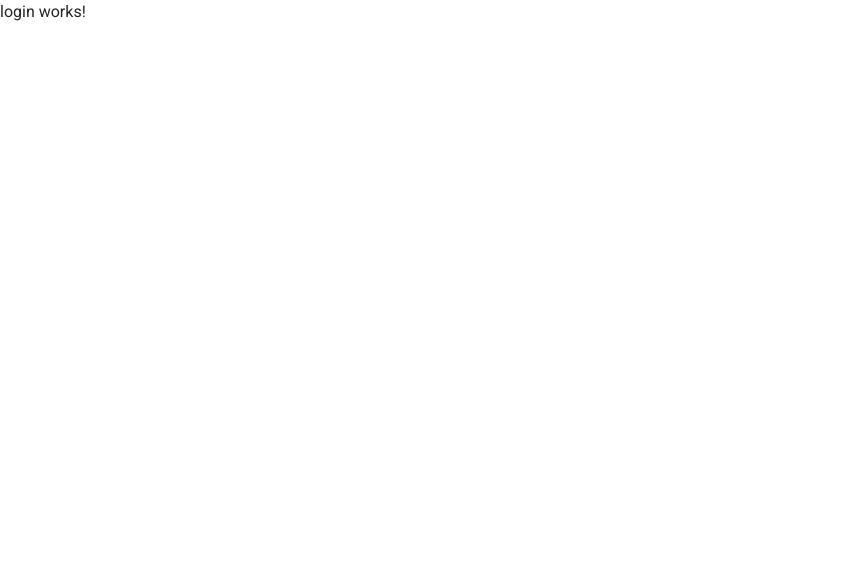
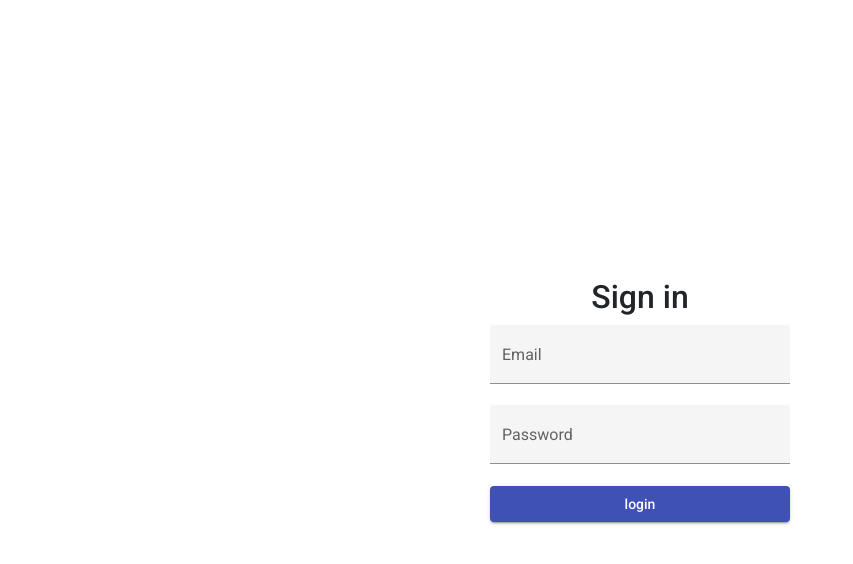
Before and after one commit to weldnor/mrc-frontend, an Angular app: page /login in a window 1280 px wide. Shown: the top 564 px of the page, without its empty margins (0-853 px from the left). Built offline with nearby package versions, Linux system fonts and the light colour scheme.

Commit message:
Create simple login form

```diff
--- a/src/app/routed/main/pages/login/login.page.html
+++ b/src/app/routed/main/pages/login/login.page.html
@@ -1 +1,15 @@
-<p>login works!</p>
+<div class="login-form">
+  <h2 class="text-center mb-2">Sign in</h2>
+
+  <mat-form-field appearance="fill">
+    <mat-label>Email</mat-label>
+    <input type="email" matInput>
+  </mat-form-field>
+
+  <mat-form-field appearance="fill">
+    <mat-label>Password</mat-label>
+    <input type="password" matInput>
+  </mat-form-field>
+
+  <button mat-raised-button color="primary">login</button>
+</div>
--- a/src/app/routed/main/pages/login/login.page.scss
+++ b/src/app/routed/main/pages/login/login.page.scss
@@ -0,0 +1,13 @@
+:host {
+  width: 100%;
+  height: 100%;
+  display: flex;
+  align-items: center;
+  justify-content: center;
+}
+
+.login-form {
+  display: flex;
+  flex-direction: column;
+  width: 300px;
+}
```
Also changed, not shown: src/app/routed/main/main.module.ts (+9 -1 lines).
